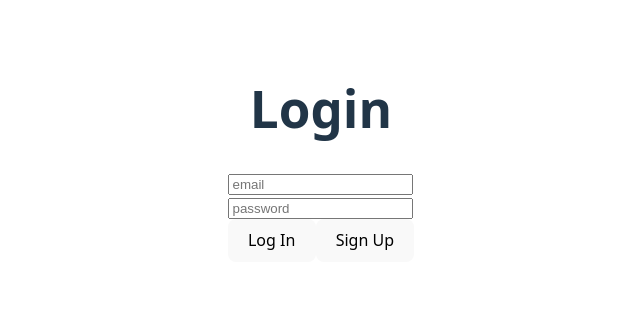
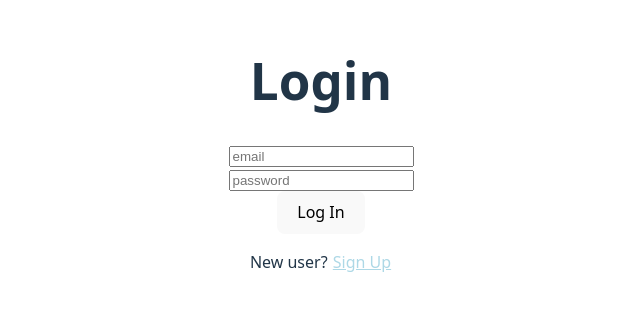
Before and after one commit to echoeoe/scrollfeed, a React (Vite) app: page /login in a window 1280 px wide. Shown: the part 246-556 px from the top of the page, without its empty margins (319-959 px from the left). Built offline with nearby package versions, Linux system fonts and the light colour scheme; no server answers.

Commit message:
Style sign up button as link, set error message in warm color for UX.

```diff
--- a/src/App.css
+++ b/src/App.css
@@ -4,3 +4,14 @@
   padding: 2rem;
   text-align: center;
 }
+
+.link-button{
+  text-decoration: underline;
+  color: lightblue;
+  background: none;
+  padding: 0;
+}
+
+#formError{
+  color: lightcoral;
+}
--- a/src/pages/Login.jsx
+++ b/src/pages/Login.jsx
@@ -52,8 +52,11 @@ export function Login(){
       <input type="password" placeholder="password" value={password} onChange={(e) => setPassword(e.target.value)}></input>
     </div>
       <button id='signin-btn' onClick={()=> handleSignIn()}>Log In</button>
-      <button id='signup-btn' onClick={()=>handleSignUp()}>Sign Up</button>
-    {formError && <p>{formError}</p>}
+    <p>New user?{" "}
+      <button id='signup-btn' className="link-button" onClick={()=>handleSignUp()}>Sign Up</button>
+    </p>
+
+    {formError && <p id="formError">{formError}</p>}
     </>
   );
 }
```
